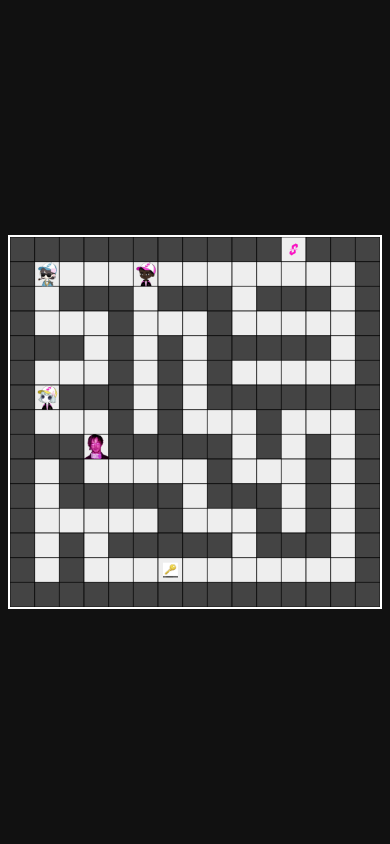
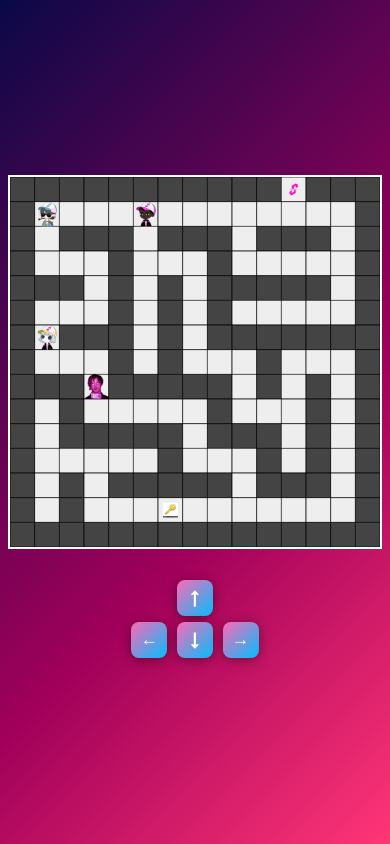
Before and after one commit to Godwin987/escape-the-maze, a plain HTML site: page index.html in a window 390 px wide. Both pictures are taken after a click on the button "START GAME". Drawn offline with Linux system fonts and the light colour scheme.

Commit message:
added controls for mobile experience

```diff
--- a/game.js
+++ b/game.js
@@ -223,6 +223,7 @@ function capitalizeFirst(str) {
 }
 
 function drawEndScreen() {
+  if (dpad) dpad.style.display = 'none';
   // Draw a vibrant gradient background
   const grad = ctx.createLinearGradient(0, 0, canvas.width, canvas.height);
   grad.addColorStop(0, '#0a0847'); // dark blue
@@ -437,6 +438,10 @@ function render() {
   else if (gameState === 'end') drawEndScreen();
 }
 
+function isMobileViewport() {
+  return window.innerWidth <= 700;
+}
+
 // Update click and mousemove area for new button size and position
 canvas.addEventListener('mousemove', function(e) {
   if (gameState !== 'end') return;
@@ -476,13 +481,48 @@ canvas.addEventListener('click', function(e) {
   }
 });
 
+const welcomeScreen = document.getElementById('welcome-screen');
+const startBtn = document.getElementById('start-btn');
+const dpad = document.getElementById('dpad-controls');
+const body = document.body;
+
 function startGame() {
   resetCharacters();
   gameState = 'playing';
   winner = null;
   if (loop) clearInterval(loop);
   loop = setInterval(gameLoop, 300);
+  if (dpad) dpad.style.display = isMobileViewport() ? 'flex' : 'none';
   render();
+}
+
+// Hide D-pad on welcome screen
+if (dpad) dpad.style.display = 'none';
+
+// Restore Start Game button functionality
+if (startBtn) {
+  startBtn.onclick = () => {
+    welcomeScreen.style.display = 'none';
+    canvas.style.display = 'block';
+    if (dpad) dpad.style.display = isMobileViewport() ? 'flex' : 'none';
+    body.classList.add('pink-grid-bg');
+    startGame();
+  };
+}
+
+// D-pad controls for mobile
+if (dpad) {
+  dpad.addEventListener('click', function(e) {
+    if (gameState !== 'playing') return;
+    if (e.target.classList.contains('dpad-btn')) {
+      const dir = e.target.getAttribute('data-direction');
+      if (dir === 'up') player.move(0, -1);
+      if (dir === 'down') player.move(0, 1);
+      if (dir === 'left') player.move(-1, 0);
+      if (dir === 'right') player.move(1, 0);
+      render();
+    }
+  });
 }
 
 window.addEventListener("keydown", e => {
@@ -497,17 +537,11 @@ window.addEventListener("keydown", e => {
 // Initial setup
 resetCharacters();
 render();
+});
 
-const welcomeScreen = document.getElementById('welcome-screen');
-const startBtn = document.getElementById('start-btn');
-const body = document.body;
-
-if (startBtn) {
-  startBtn.onclick = () => {
-    welcomeScreen.style.display = 'none';
-    canvas.style.display = 'block';
-    body.classList.add('pink-grid-bg');
-    startGame();
-  };
-}
+// Listen for window resize to show/hide dpad responsively
+window.addEventListener('resize', () => {
+  if (gameState === 'playing' && dpad) {
+    dpad.style.display = isMobileViewport() ? 'flex' : 'none';
+  }
 });
--- a/index.html
+++ b/index.html
@@ -15,6 +15,16 @@
     <button id="start-btn">START GAME</button>
   </div>
   <canvas id="gameCanvas" width="600" height="600" style="display:none;"></canvas>
+  <div id="dpad-controls" style="display:none;">
+    <div class="dpad-row">
+      <button class="dpad-btn" data-direction="up">&#8593;</button>
+    </div>
+    <div class="dpad-row">
+      <button class="dpad-btn" data-direction="left">&#8592;</button>
+      <button class="dpad-btn" data-direction="down">&#8595;</button>
+      <button class="dpad-btn" data-direction="right">&#8594;</button>
+    </div>
+  </div>
   <script src="game.js"></script>
 </body>
 </html>
--- a/style.css
+++ b/style.css
@@ -4,9 +4,14 @@ html, body {
     box-sizing: border-box;
 }
 
+body.pink-grid-bg {
+    background: linear-gradient(135deg, #0a0847 0%, #a0005a 60%, #ff3576 100%);
+}
+
 body {
     background-color: #111;
     display: flex;
+    flex-direction: column;
     justify-content: center;
     align-items: center;
     height: 100vh;
@@ -77,11 +82,49 @@ canvas {
     margin: 0 auto;
     max-width: 100vw;
     max-height: 100vh;
-    width: 100vw;
-    height: 100vw;
+    width: 600px;
+    height: 600px;
     box-sizing: border-box;
 }
 
+#dpad-controls {
+    display: flex;
+    flex-direction: column;
+    align-items: center;
+    justify-content: center;
+    margin-top: 1.5rem;
+    margin-bottom: 1.5rem;
+    user-select: none;
+    z-index: 5;
+    width: 100vw;
+    max-width: 100vw;
+    box-sizing: border-box;
+}
+.dpad-row {
+    display: flex;
+    justify-content: center;
+    margin: 0.2rem 0;
+}
+.dpad-btn {
+    width: 64px;
+    height: 64px;
+    margin: 0 0.3rem;
+    font-size: 2.2rem;
+    border: none;
+    border-radius: 18px;
+    background: linear-gradient(135deg, #ff69b4 0%, #00bfff 100%);
+    color: #fff;
+    box-shadow: 0 2px 12px #0006;
+    font-family: 'Arial Black', Arial, sans-serif;
+    font-weight: bold;
+    outline: none;
+    transition: transform 0.1s, box-shadow 0.1s;
+    cursor: pointer;
+}
+.dpad-btn:active {
+    transform: scale(0.92);
+    box-shadow: 0 1px 4px #0008;
+}
 @media (max-width: 700px) {
     #welcome-screen h1 {
         font-size: 2.2rem;
@@ -99,8 +142,26 @@ canvas {
         max-width: 98vw;
         max-height: 98vw;
     }
+    .dpad-btn {
+        width: 48px;
+        height: 48px;
+        font-size: 1.5rem;
+        border-radius: 12px;
+    }
+    body {
+        flex-direction: column;
+    }
+    #dpad-controls {
+        margin-top: 1.2rem;
+        margin-bottom: 0.5rem;
+        width: 100vw;
+        max-width: 100vw;
+        position: static;
+    }
+    canvas {
+        margin-bottom: 0.5rem;
+    }
 }
-
 @media (max-width: 400px) {
     #welcome-screen h1 {
         font-size: 1.2rem;
@@ -118,4 +179,10 @@ canvas {
         max-width: 96vw;
         max-height: 96vw;
     }
+    .dpad-btn {
+        width: 36px;
+        height: 36px;
+        font-size: 1.1rem;
+        border-radius: 8px;
+    }
 }
```
